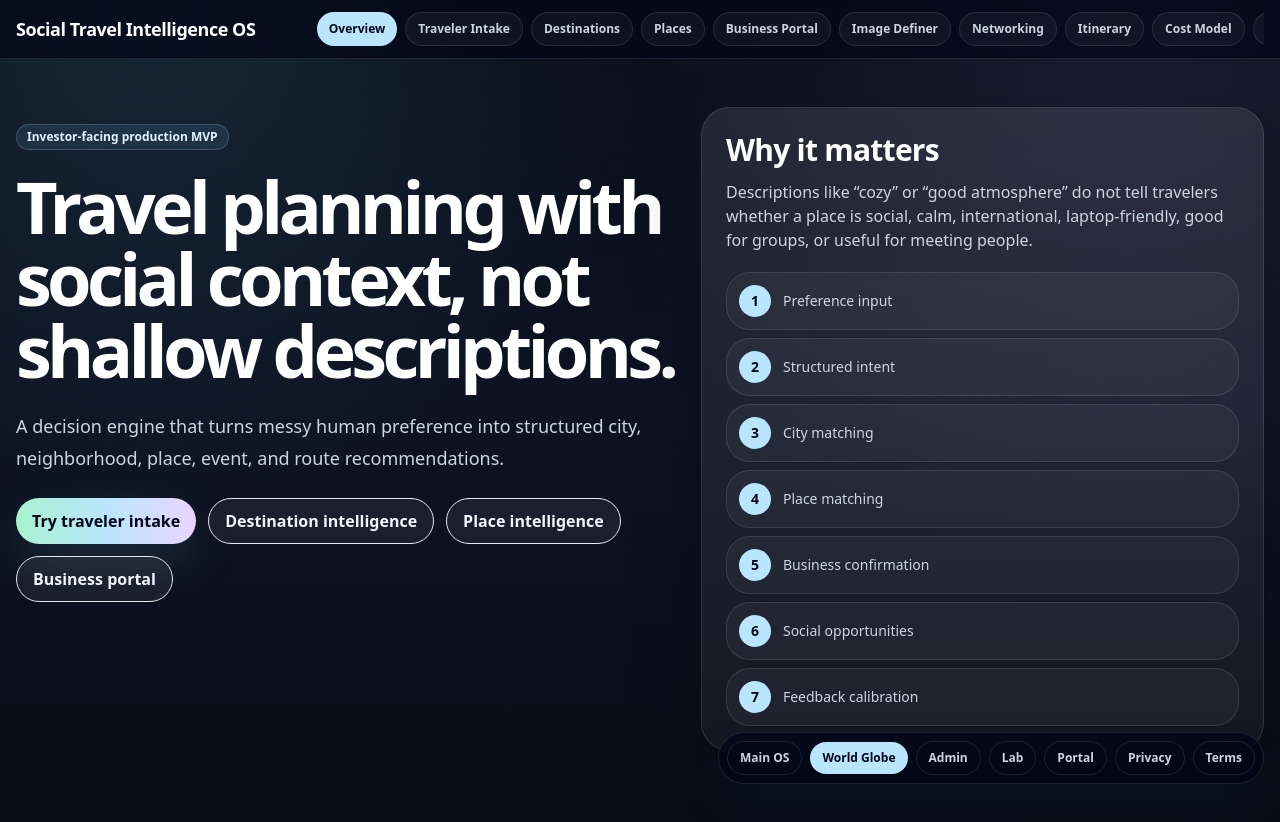
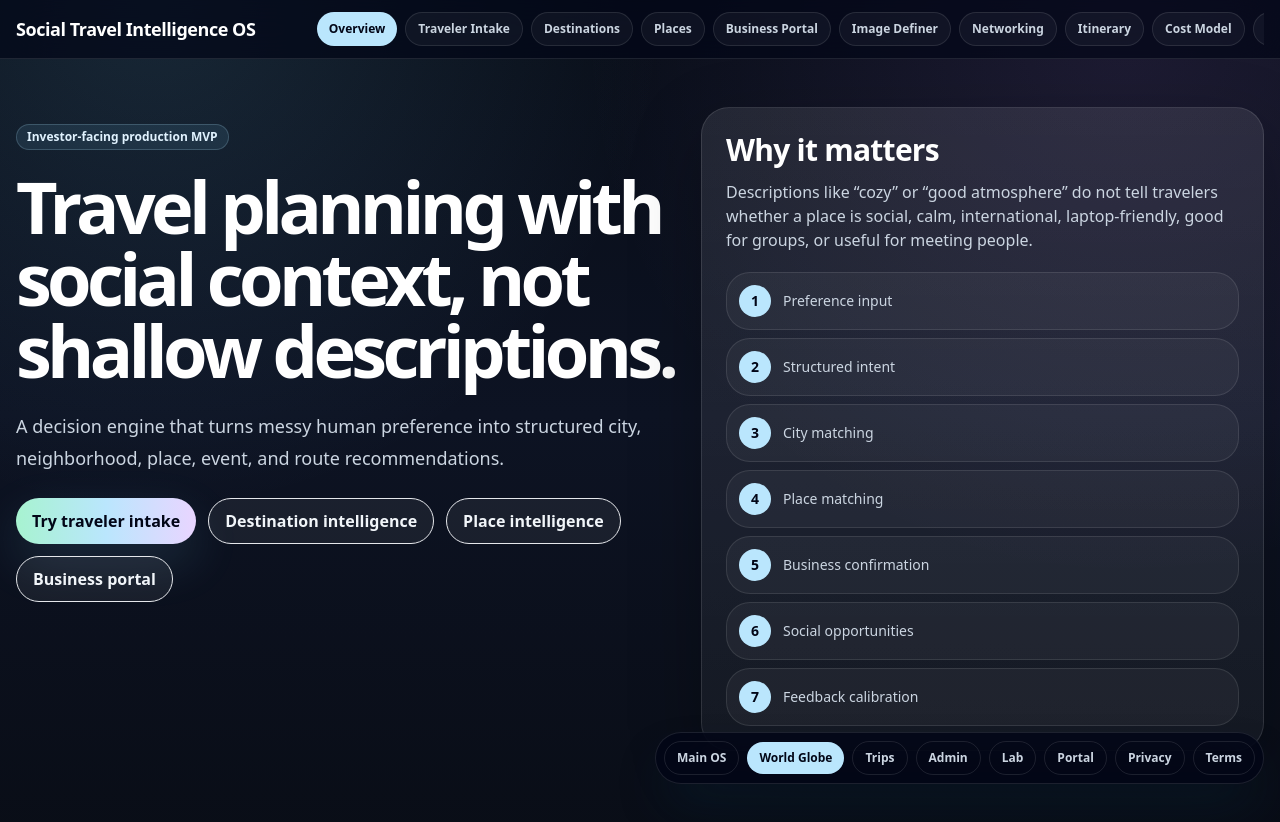
Before and after one commit to irf97/Travel-Guide, a Next.js app in the folder mvp/: page / in a window 1280 px wide. Shown: the top 822 px of the page. Built offline with nearby package versions, Linux system fonts and the light colour scheme.

Commit message:
Link saved trips page in global nav

```diff
--- a/mvp/app/layout.tsx
+++ b/mvp/app/layout.tsx
@@ -9,6 +9,7 @@ export const metadata: Metadata = {
 const navLinks = [
   { href: "/", label: "Main OS", tone: "ghost" },
   { href: "/world", label: "World Globe", tone: "primary" },
+  { href: "/trips", label: "Trips", tone: "ghost" },
   { href: "/admin", label: "Admin", tone: "ghost" },
   { href: "/lab", label: "Lab", tone: "ghost" },
   { href: "/portal", label: "Portal", tone: "ghost" },
```
